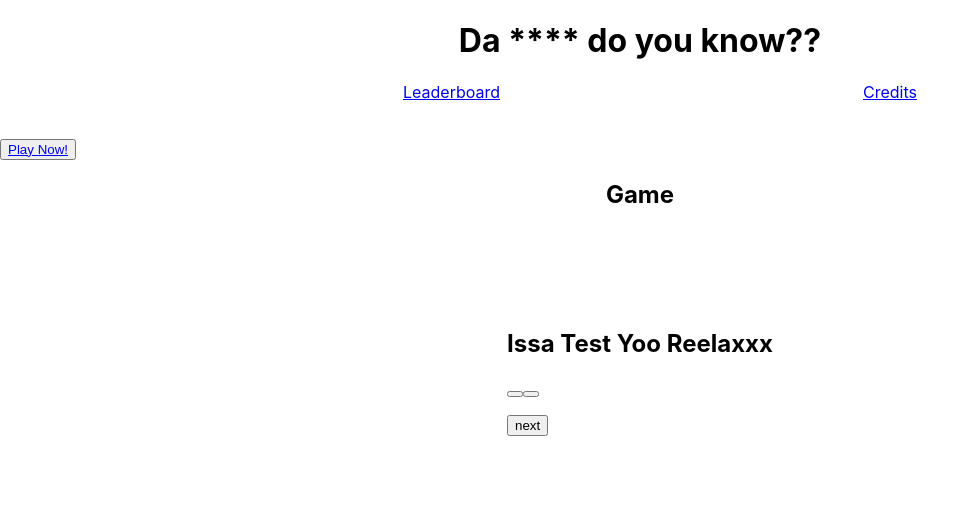
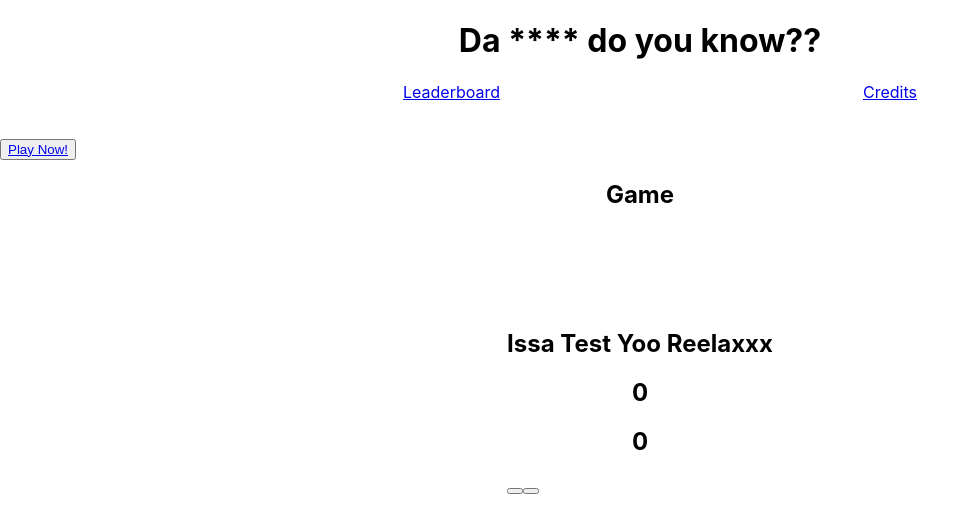
Before and after one commit to matsmckay/whatchaKnoHuh, a React (Create React App) app: page /GamePage in a window 1280 px wide. Shown: the top 532 px of the page, without its empty margins (0-980 px from the left). Built offline with nearby package versions, Linux system fonts and the light colour scheme; no server answers.

Commit message:
Added score and progress bar code

```diff
--- a/src/comp/FetchCall.js
+++ b/src/comp/FetchCall.js
@@ -2,6 +2,7 @@ import { useEffect, useState } from "react";
 import axios from "axios";
 import useRandom from "../hooks/useRandom";
 import WordDef from "./WordDef";
+import TrueOrFalseButton from "./TrueOrFalseButton";
 
 const FetchCall = () => {
 
@@ -20,6 +21,7 @@ const FetchCall = () => {
 
     //this var selects random word from the hook
     let randomWord = useRandom();
+
     useEffect (() => {
 
         console.log(randomWord);
@@ -66,11 +68,6 @@ const FetchCall = () => {
         })
     } ,[triggerReRender])
 
-    // console.log(randomWord)
-
-    const handleClick = () => {
-        setTriggerReRender(!triggerReRender)
-    }
 
     console.log(wordDef);
 
@@ -78,10 +75,13 @@ const FetchCall = () => {
         <div>
             <h2>Issa Test Yoo Reelaxxx</h2>
             {/* <p>{responseDef}</p> */}
-            <button>{displayHomo[0]}</button>
-            <button>{displayHomo[1]}</button>
             <WordDef wordDef ={wordDef} triggerReRender={triggerReRender}/>
-            <button onClick={ handleClick } >next</button>
+            <TrueOrFalseButton
+             triggerReRender={triggerReRender}
+             setTriggerReRender={setTriggerReRender}
+             displayHomo={displayHomo}
+             wordDef={wordDef}
+             />
         </div>
     )
     }
--- /dev/null
+++ b/src/comp/TrueOrFalseButton.js
@@ -0,0 +1,50 @@
+import { useState } from "react"
+
+const TrueOrFalseButton = ({triggerReRender, setTriggerReRender, displayHomo, wordDef}) => {
+
+const [userScore, setUserScore] = useState(0)
+const [progressBar, setProgressBar] = useState(0)
+
+
+
+
+  const handleClick = () => {
+
+    if ( displayHomo[0] === wordDef)
+    {
+      setUserScore(userScore + 1)
+    }
+    else {
+     setUserScore(userScore -0.5)
+    }
+    setTriggerReRender(!triggerReRender)
+    setProgressBar(progressBar +1)
+
+  }
+
+  const handleClickTwo = () => {
+
+    if ( displayHomo[1] === wordDef)
+    {
+      setUserScore(userScore + 1)
+    }
+    else {
+     setUserScore(userScore -0.5)
+    }
+    setTriggerReRender(!triggerReRender)
+    setProgressBar(progressBar +1)
+  }
+
+  console.log(userScore)
+
+  return(
+    <div>
+      <h2>{userScore}</h2>
+      <h2>{progressBar}</h2>
+      <button onClick={handleClick}>{displayHomo[0]}</button>
+      <button onClick={handleClickTwo}>{displayHomo[1]}</button>
+    </div>
+  )
+}
+
+export default TrueOrFalseButton;
--- a/src/comp/WordDef.js
+++ b/src/comp/WordDef.js
@@ -19,7 +19,7 @@ const WordDef = ({ wordDef, triggerReRender }) => {
       params: {
         word: word,
         limit: 5,
-        api_key: keyMatt
+        api_key: keyRadojko
       }
     }).then((response) => {
       //NEXT STEP : ADD error handling for when only one word is returned - have the api run again until two words are returned
```
Also changed, not shown: src/comp/NextButton.js (added, +13 -0 lines).
